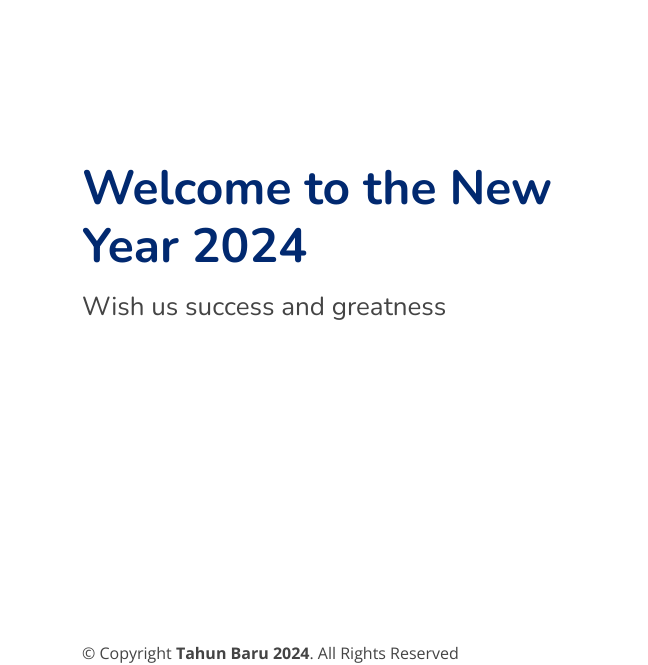
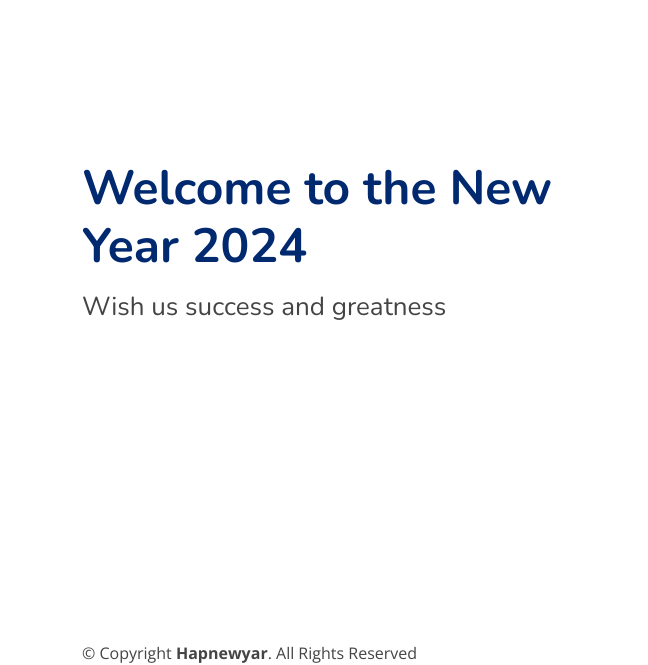
Before and after one commit to AthallaRakhaSyaft/newyear2024, a plain HTML site: page index.html in a window 1280 px wide. Shown: the part 159-824 px from the top of the page, 0-648 px from the left. Drawn offline with nearby package versions, Linux system fonts and the light colour scheme.

Commit message:
Update index.html

```diff
--- a/index.html
+++ b/index.html
@@ -5,7 +5,7 @@
   <meta charset="utf-8">
   <meta content="width=device-width, initial-scale=1.0" name="viewport">
 
-  <title>2024</title>
+  <title>Hapnewyar</title>
   <meta content="" name="description">
   <meta content="" name="keywords">
 
@@ -66,7 +66,7 @@
 
   <div class="container">
     <div class="copyright">
-      &copy; Copyright <strong><span>Tahun Baru 2024</span></strong>. All Rights Reserved
+      &copy; Copyright <strong><span>Hapnewyar</span></strong>. All Rights Reserved
     </div>
   </div>
   </footer><!-- End Footer -->
```
